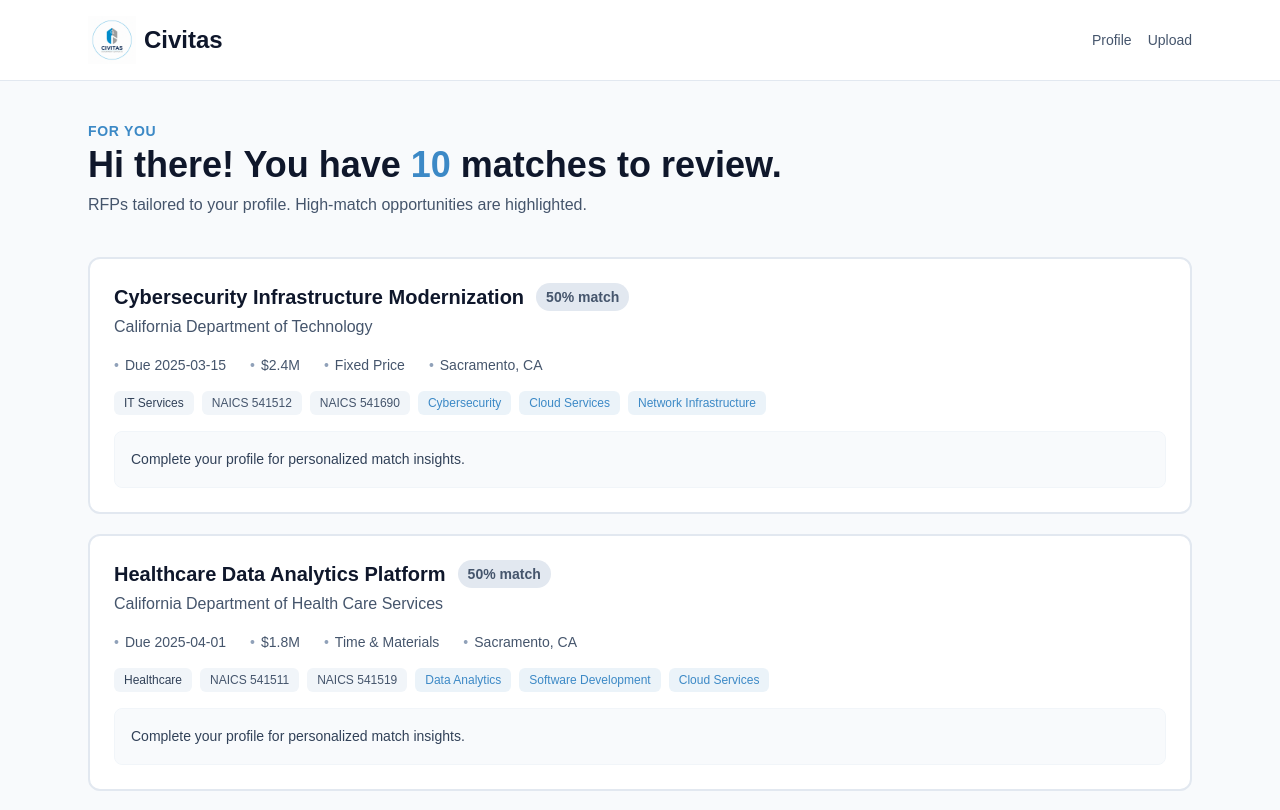
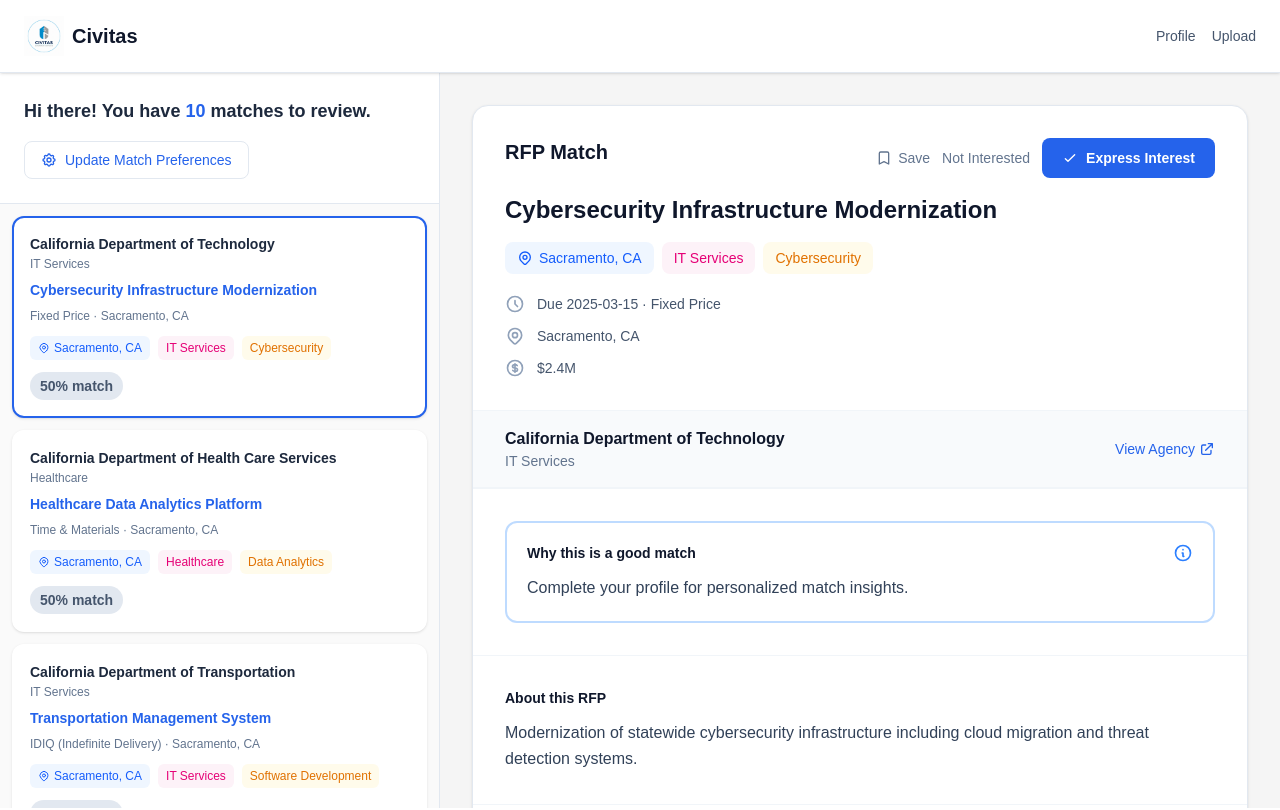
Before and after one commit to bballhaus/civitas, a Next.js app in the folder front_end/: page /dashboard in a window 1280 px wide. Shown: the top 810 px of the page. Built offline with nearby package versions, Linux system fonts and the light colour scheme.

Commit message:
add splitview ui for dashboard

```diff
--- a/front_end/src/app/dashboard/page.tsx
+++ b/front_end/src/app/dashboard/page.tsx
@@ -51,6 +51,8 @@
   positiveReasons: string[];
   negativeReasons: string[];
 }
+
+type RFPWithMatch = MockRFP & { match: RFPMatch };
 
 function computeMatch(rfp: MockRFP, profile: CompanyProfile | null): RFPMatch {
   const positiveReasons: string[] = [];
@@ -179,6 +181,7 @@
 
 export default function DashboardPage() {
   const [profile, setProfile] = useState<CompanyProfile | null>(null);
+  const [selectedRfpId, setSelectedRfpId] = useState<string | null>(null);
 
   useEffect(() => {
     const saved = localStorage.getItem("companyProfile");
@@ -200,7 +203,7 @@
     }
   }, []);
 
-  const rfpsWithMatch = MOCK_RFPS.map((rfp) => ({
+  const rfpsWithMatch: RFPWithMatch[] = MOCK_RFPS.map((rfp) => ({
     ...rfp,
     match: computeMatch(rfp, profile),
   }));
@@ -208,14 +211,16 @@
 
   const displayName = profile?.companyName?.trim() || "there";
   const matchCount = rfpsWithMatch.length;
+  const selectedId = selectedRfpId ?? rfpsWithMatch[0]?.id ?? null;
+  const selectedRfp = rfpsWithMatch.find((r) => r.id === selectedId);
 
   return (
-    <div className="min-h-screen bg-slate-50">
-      <nav className="sticky top-0 bg-white border-b border-slate-200 z-10">
-        <div className="max-w-6xl mx-auto px-6 py-4 flex items-center justify-between">
+    <div className="min-h-screen bg-[#f5f5f5]">
+      <nav className="sticky top-0 bg-white border-b border-slate-200 z-10 shadow-sm">
+        <div className="max-w-full mx-auto px-6 py-4 flex items-center justify-between">
           <Link href="/" className="flex items-center gap-2">
-            <img src="/logo.png" alt="Civitas logo" className="h-12 w-12" />
-            <span className="text-2xl font-bold text-slate-900">Civitas</span>
+            <img src="/logo.png" alt="Civitas logo" className="h-10 w-10" />
+            <span className="text-xl font-bold text-slate-900">Civitas</span>
           </Link>
           <div className="flex items-center gap-4">
             <Link href="/profile" className="text-slate-600 hover:text-slate-900 text-sm font-medium">
@@ -228,93 +233,248 @@
         </div>
       </nav>
 
-      <div className="max-w-6xl mx-auto px-6 py-10">
-        {/* For You header - RippleMatch style */}
-        <div className="mb-10">
-          <p className="text-sm font-semibold text-[#3C89C6] uppercase tracking-wider mb-1">For You</p>
-          <h1 className="text-3xl md:text-4xl font-bold text-slate-900 mb-2">
+      {/* Split view */}
+      <div className="flex flex-col lg:flex-row h-[calc(100vh-65px)]">
+        {/* Left: RFP list */}
+        <aside className="w-full lg:w-[440px] shrink-0 flex flex-col border-r border-slate-200 bg-[#fafafa] overflow-hidden">
+          <div className="p-6 border-b border-slate-200 bg-white">
+            <h1 className="text-lg font-bold text-slate-800 mb-4">
               Hi{displayName !== "there" ? ` ${displayName}` : " there"}! You have{" "}
-            <span className="text-[#3C89C6]">{matchCount}</span> matches to review.
+              <span className="text-[#2563eb]">{matchCount}</span> matches to review.
             </h1>
-          <p className="text-slate-600">RFPs tailored to your profile. High-match opportunities are highlighted.</p>
+            <div className="flex gap-3">
+              <Link
+                href="/profile"
+                className="flex items-center gap-2 px-4 py-2 rounded-lg border border-slate-200 bg-white text-[#2563eb] text-sm font-medium hover:bg-slate-50 transition-colors"
+              >
+                <svg className="w-4 h-4" fill="none" stroke="currentColor" viewBox="0 0 24 24">
+                  <path strokeLinecap="round" strokeLinejoin="round" strokeWidth={2} d="M10.325 4.317c.426-1.756 2.924-1.756 3.35 0a1.724 1.724 0 002.573 1.066c1.543-.94 3.31.826 2.37 2.37a1.724 1.724 0 001.065 2.572c1.756.426 1.756 2.924 0 3.35a1.724 1.724 0 00-1.066 2.573c.94 1.543-.826 3.31-2.37 2.37a1.724 1.724 0 00-2.572 1.065c-.426 1.756-2.924 1.756-3.35 0a1.724 1.724 0 00-2.573-1.066c-1.543.94-3.31-.826-2.37-2.37a1.724 1.724 0 00-1.065-2.572c-1.756-.426-1.756-2.924 0-3.35a1.724 1.724 0 001.066-2.573c-.94-1.543.826-3.31 2.37-2.37.996.608 2.296.07 2.572-1.065z" />
+                  <path strokeLinecap="round" strokeLinejoin="round" strokeWidth={2} d="M15 12a3 3 0 11-6 0 3 3 0 016 0z" />
+                </svg>
+                Update Match Preferences
+              </Link>
             </div>
-
-        <div className="space-y-5">
+          </div>
+          <div className="flex-1 overflow-y-auto p-3 space-y-3">
             {rfpsWithMatch.map((rfp) => {
               const { match } = rfp;
+              const isSelected = rfp.id === selectedId;
               const isHighMatch = match.score >= 75;
-            const summary = generateMatchSummary(rfp, match);
 
               return (
-              <article
+                <button
                   key={rfp.id}
-                className={`rounded-xl border-2 overflow-hidden bg-white transition-all hover:shadow-lg ${
-                  isHighMatch ? "border-emerald-400 shadow-emerald-50" : "border-slate-200"
+                  type="button"
+                  onClick={() => setSelectedRfpId(rfp.id)}
+                  className={`w-full text-left p-4 rounded-xl bg-white border-2 transition-all shadow-sm hover:shadow-md ${
+                    isSelected ? "border-[#2563eb] shadow-md" : "border-transparent hover:border-slate-200"
                   }`}
                 >
-                <div className={`p-6 ${isHighMatch ? "bg-gradient-to-r from-emerald-50 to-white" : ""}`}>
-                  <div className="flex flex-col lg:flex-row lg:items-start lg:justify-between gap-4 mb-4">
-                    <div>
-                      <div className="flex items-center gap-3 mb-1">
-                        <h2 className="text-xl font-bold text-slate-900">{rfp.title}</h2>
-                        <MatchBadge score={match.score} />
+                  <p className="text-sm font-bold text-slate-800 mb-0.5">{rfp.agency}</p>
+                  <p className="text-xs text-slate-500 mb-2">{rfp.industry}</p>
+                  <h2 className="text-sm font-bold text-[#2563eb] line-clamp-2 mb-2">{rfp.title}</h2>
+                  <p className="text-xs text-slate-500 mb-3">{rfp.contractType} · {rfp.location}</p>
+                  <div className="flex flex-wrap gap-2 mb-3">
+                    <span className="inline-flex items-center gap-1 px-2 py-1 rounded-md text-xs font-medium bg-blue-50 text-blue-600">
+                      <svg className="w-3 h-3" fill="none" stroke="currentColor" viewBox="0 0 24 24">
+                        <path strokeLinecap="round" strokeLinejoin="round" strokeWidth={2} d="M17.657 16.657L13.414 20.9a1.998 1.998 0 01-2.827 0l-4.244-4.243a8 8 0 1111.314 0z" />
+                        <path strokeLinecap="round" strokeLinejoin="round" strokeWidth={2} d="M15 11a3 3 0 11-6 0 3 3 0 016 0z" />
+                      </svg>
+                      {rfp.location}
+                    </span>
+                    <span className="inline-flex items-center gap-1 px-2 py-1 rounded-md text-xs font-medium bg-pink-50 text-pink-600">
+                      {rfp.industry}
+                    </span>
+                    <span className="inline-flex items-center gap-1 px-2 py-1 rounded-md text-xs font-medium bg-amber-50 text-amber-600">
+                      {rfp.capabilities[0] || "Contract"}
+                    </span>
                     {isHighMatch && (
-                          <span className="inline-flex items-center px-2 py-0.5 rounded text-xs font-semibold bg-emerald-500 text-white">
-                            Great fit
+                      <span className="inline-flex items-center gap-1 px-2 py-1 rounded-md text-xs font-medium bg-emerald-50 text-emerald-600">
+                        <span className="text-emerald-500">✓</span> High Match
                       </span>
                     )}
                   </div>
-                      <p className="text-slate-600 font-medium">{rfp.agency}</p>
+                  <div className="flex items-center justify-between">
+                    <MatchBadge score={match.score} />
+                  </div>
+                </button>
+              );
+            })}
+          </div>
+        </aside>
+
+        {/* Right: RFP detail */}
+        <main className="flex-1 min-w-0 overflow-y-auto bg-[#f5f5f5]">
+          {selectedRfp ? (
+            <RFPDetailPanel rfp={selectedRfp} generateSummary={generateMatchSummary} MatchBadge={MatchBadge} />
+          ) : (
+            <div className="flex items-center justify-center h-full text-slate-500">
+              <p>Select an RFP to view details</p>
+            </div>
+          )}
+        </main>
+      </div>
+    </div>
+  );
+}
+
+function RFPDetailPanel({
+  rfp,
+  generateSummary,
+  MatchBadge,
+}: {
+  rfp: RFPWithMatch;
+  generateSummary: (rfp: MockRFP, match: RFPMatch) => string;
+  MatchBadge: ({ score }: { score: number }) => JSX.Element;
+}) {
+  const { match } = rfp;
+  const isHighMatch = match.score >= 75;
+  const summary = generateSummary(rfp, match);
+
+  return (
+    <article className="w-full p-6 md:p-8">
+      <div className="rounded-2xl overflow-hidden bg-white shadow-sm border border-slate-200">
+        {/* Header with actions */}
+        <div className="p-6 md:p-8 border-b border-slate-100">
+          <div className="flex items-start justify-between gap-4 mb-4">
+            <h2 className="text-xl font-bold text-slate-900">RFP Match</h2>
+            <div className="flex items-center gap-3 shrink-0">
+              <button type="button" className="text-sm text-slate-500 hover:text-slate-700 flex items-center gap-1.5">
+                <svg className="w-4 h-4" fill="none" stroke="currentColor" viewBox="0 0 24 24">
+                  <path strokeLinecap="round" strokeLinejoin="round" strokeWidth={2} d="M5 5a2 2 0 012-2h10a2 2 0 012 2v16l-7-3.5L5 21V5z" />
+                </svg>
+                Save
+              </button>
+              <button type="button" className="text-sm text-slate-500 hover:text-slate-700 flex items-center gap-1.5">
+                Not Interested
+              </button>
+              <button
+                type="button"
+                className="inline-flex items-center gap-2 px-5 py-2.5 rounded-lg bg-[#2563eb] text-white text-sm font-semibold hover:bg-[#1d4ed8] transition-colors"
+              >
+                <svg className="w-4 h-4" fill="none" stroke="currentColor" viewBox="0 0 24 24">
+                  <path strokeLinecap="round" strokeLinejoin="round" strokeWidth={2} d="M5 13l4 4L19 7" />
+                </svg>
+                Express Interest
+              </button>
             </div>
           </div>
 
-                  {/* Short bullet points - key info */}
-                  <ul className="flex flex-wrap gap-x-6 gap-y-1 text-sm text-slate-600 mb-4">
-                    <li className="flex items-center gap-1.5">
-                      <span className="text-slate-400">•</span>
-                      Due {rfp.deadline}
+          <h3 className="text-2xl font-bold text-slate-900 mb-4">{rfp.title}</h3>
+
+          {/* Colored tags row */}
+          <div className="flex flex-wrap gap-2 mb-5">
+            <span className="inline-flex items-center gap-1.5 px-3 py-1.5 rounded-lg text-sm font-medium bg-blue-50 text-blue-600">
+              <svg className="w-4 h-4" fill="none" stroke="currentColor" viewBox="0 0 24 24">
+                <path strokeLinecap="round" strokeLinejoin="round" strokeWidth={2} d="M17.657 16.657L13.414 20.9a1.998 1.998 0 01-2.827 0l-4.244-4.243a8 8 0 1111.314 0z" />
+                <path strokeLinecap="round" strokeLinejoin="round" strokeWidth={2} d="M15 11a3 3 0 11-6 0 3 3 0 016 0z" />
+              </svg>
+              {rfp.location}
+            </span>
+            <span className="inline-flex items-center gap-1.5 px-3 py-1.5 rounded-lg text-sm font-medium bg-pink-50 text-pink-600">
+              {rfp.industry}
+            </span>
+            <span className="inline-flex items-center gap-1.5 px-3 py-1.5 rounded-lg text-sm font-medium bg-amber-50 text-amber-600">
+              {rfp.capabilities[0] || rfp.contractType}
+            </span>
+            {isHighMatch && (
+              <span className="inline-flex items-center gap-1.5 px-3 py-1.5 rounded-lg text-sm font-medium bg-emerald-50 text-emerald-600">
+                <span className="text-emerald-500">✓</span> High Success Rate
+              </span>
+            )}
+          </div>
+
+          {/* Key details with icons */}
+          <ul className="space-y-3 text-sm text-slate-600">
+            <li className="flex items-center gap-3">
+              <svg className="w-5 h-5 text-slate-400 shrink-0" fill="none" stroke="currentColor" viewBox="0 0 24 24">
+                <path strokeLinecap="round" strokeLinejoin="round" strokeWidth={2} d="M12 8v4l3 3m6-3a9 9 0 11-18 0 9 9 0 0118 0z" />
+              </svg>
+              Due {rfp.deadline} · {rfp.contractType}
             </li>
-                    <li className="flex items-center gap-1.5">
-                      <span className="text-slate-400">•</span>
+            <li className="flex items-center gap-3">
+              <svg className="w-5 h-5 text-slate-400 shrink-0" fill="none" stroke="currentColor" viewBox="0 0 24 24">
+                <path strokeLinecap="round" strokeLinejoin="round" strokeWidth={2} d="M17.657 16.657L13.414 20.9a1.998 1.998 0 01-2.827 0l-4.244-4.243a8 8 0 1111.314 0z" />
+                <path strokeLinecap="round" strokeLinejoin="round" strokeWidth={2} d="M15 11a3 3 0 11-6 0 3 3 0 016 0z" />
+              </svg>
+              {rfp.location}
+            </li>
+            <li className="flex items-center gap-3">
+              <svg className="w-5 h-5 text-slate-400 shrink-0" fill="none" stroke="currentColor" viewBox="0 0 24 24">
+                <path strokeLinecap="round" strokeLinejoin="round" strokeWidth={2} d="M12 8c-1.657 0-3 .895-3 2s1.343 2 3 2 3 .895 3 2-1.343 2-3 2m0-8c1.11 0 2.08.402 2.599 1M12 8V7m0 1v8m0 0v1m0-1c-1.11 0-2.08-.402-2.599-1M21 12a9 9 0 11-18 0 9 9 0 0118 0z" />
+              </svg>
               {rfp.estimatedValue}
             </li>
-                    <li className="flex items-center gap-1.5">
-                      <span className="text-slate-400">•</span>
-                      {rfp.contractType}
-                    </li>
-                    <li className="flex items-center gap-1.5">
-                      <span className="text-slate-400">•</span>
-                      {rfp.location}
-                    </li>
           </ul>
+        </div>
+
+        {/* Agency info box */}
+        <div className="px-6 md:px-8 py-4 bg-slate-50 border-b border-slate-100">
+          <div className="flex items-center justify-between">
+            <div>
+              <p className="font-bold text-slate-900">{rfp.agency}</p>
+              <p className="text-sm text-slate-500">{rfp.industry}</p>
+            </div>
+            <Link href="#" className="text-sm font-medium text-[#2563eb] hover:underline flex items-center gap-1">
+              View Agency
+              <svg className="w-4 h-4" fill="none" stroke="currentColor" viewBox="0 0 24 24">
+                <path strokeLinecap="round" strokeLinejoin="round" strokeWidth={2} d="M10 6H6a2 2 0 00-2 2v10a2 2 0 002 2h10a2 2 0 002-2v-4M14 4h6m0 0v6m0-6L10 14" />
+              </svg>
+            </Link>
+          </div>
+        </div>
+
+        {/* Quick indicators */}
+        {isHighMatch && (
+          <div className="px-6 md:px-8 py-4 flex flex-wrap gap-2 border-t border-slate-100">
+            <span className="inline-flex items-center gap-2 px-3 py-1.5 rounded-full text-xs font-medium bg-violet-50 text-violet-600">
+              <svg className="w-4 h-4" fill="none" stroke="currentColor" viewBox="0 0 24 24">
+                <path strokeLinecap="round" strokeLinejoin="round" strokeWidth={2} d="M13 10V3L4 14h7v7l9-11h-7z" />
+              </svg>
+              Responds Quickly
+            </span>
+            <span className="inline-flex items-center gap-2 px-3 py-1.5 rounded-full text-xs font-medium bg-emerald-50 text-emerald-600">
+              <span className="text-emerald-500">✓</span> High Success Rate
+            </span>
+          </div>
+        )}
+
+        {/* AI-generated match summary - RippleMatch style */}
+        <div className="p-6 md:p-8 border-t border-slate-100">
+          <div className="rounded-xl border-2 border-blue-200 bg-white p-5">
+            <div className="flex items-start justify-between gap-2 mb-3">
+              <h4 className="text-sm font-bold text-slate-900">Why this is a good match</h4>
+              <svg className="w-5 h-5 text-blue-500 shrink-0" fill="none" stroke="currentColor" viewBox="0 0 24 24">
+                <path strokeLinecap="round" strokeLinejoin="round" strokeWidth={2} d="M13 16h-1v-4h-1m1-4h.01M21 12a9 9 0 11-18 0 9 9 0 0118 0z" />
+              </svg>
+            </div>
+            <p className="text-slate-700 leading-relaxed">{summary}</p>
+          </div>
+        </div>
+
+        {/* Full description */}
+        <div className="p-6 md:p-8 border-t border-slate-100">
+          <h4 className="text-sm font-bold text-slate-900 mb-3">About this RFP</h4>
+          <p className="text-slate-700 leading-relaxed">{rfp.description}</p>
+        </div>
 
         {/* Tags */}
-                  <div className="flex flex-wrap gap-2 mb-4">
-                    <span className="px-2.5 py-1 rounded-md text-xs font-medium bg-slate-100 text-slate-700">
-                      {rfp.industry}
-                    </span>
-                    {rfp.naicsCodes.slice(0, 2).map((n) => (
-                      <span key={n} className="px-2.5 py-1 rounded-md text-xs font-medium bg-slate-100 text-slate-600">
+        <div className="p-6 md:p-8 border-t border-slate-100">
+          <h4 className="text-sm font-bold text-slate-900 mb-3">Details</h4>
+          <div className="flex flex-wrap gap-2">
+            {rfp.naicsCodes.map((n) => (
+              <span key={n} className="px-2.5 py-1 rounded-lg text-xs font-medium bg-slate-100 text-slate-600">
                 NAICS {n}
               </span>
             ))}
-                    {rfp.capabilities.slice(0, 3).map((c) => (
-                      <span key={c} className="px-2.5 py-1 rounded-md text-xs font-medium bg-[#3C89C6]/10 text-[#3C89C6]">
+            {rfp.capabilities.map((c) => (
+              <span key={c} className="px-2.5 py-1 rounded-lg text-xs font-medium bg-blue-50 text-blue-600">
                 {c}
               </span>
             ))}
           </div>
-
-                  {/* AI-generated readable summary */}
-                  <div className="rounded-lg bg-slate-50 border border-slate-100 p-4">
-                    <p className="text-sm text-slate-700 leading-relaxed">{summary}</p>
         </div>
       </div>
     </article>
   );
-          })}
-        </div>
-      </div>
-    </div>
-  );
 }
```
Lines whose indentation alone changed are shown as unchanged.
